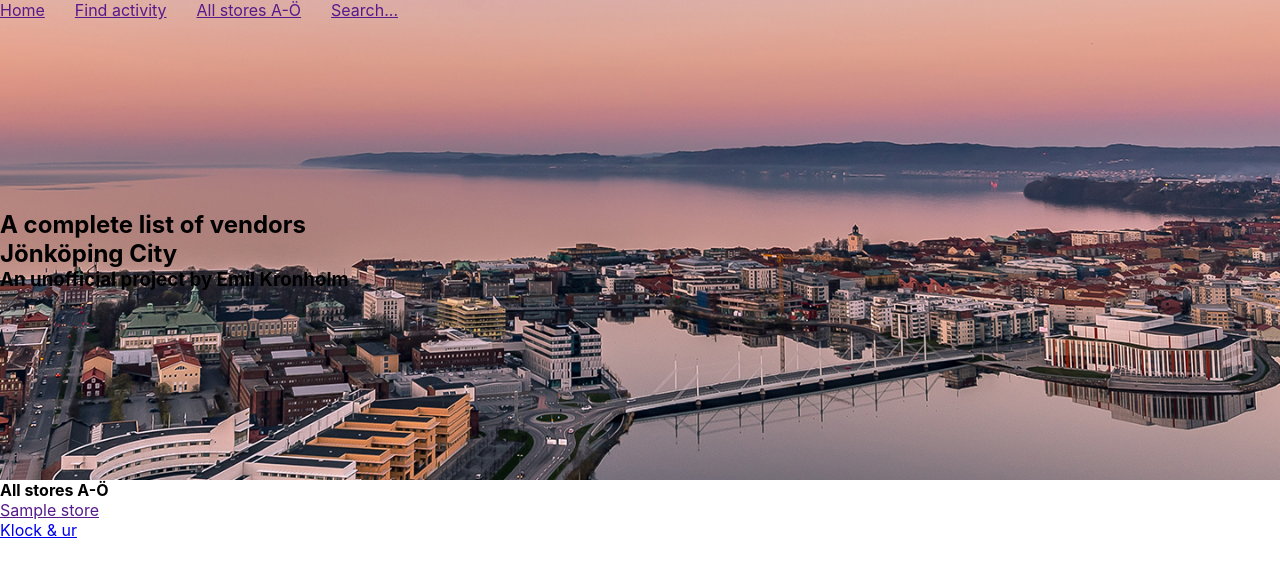
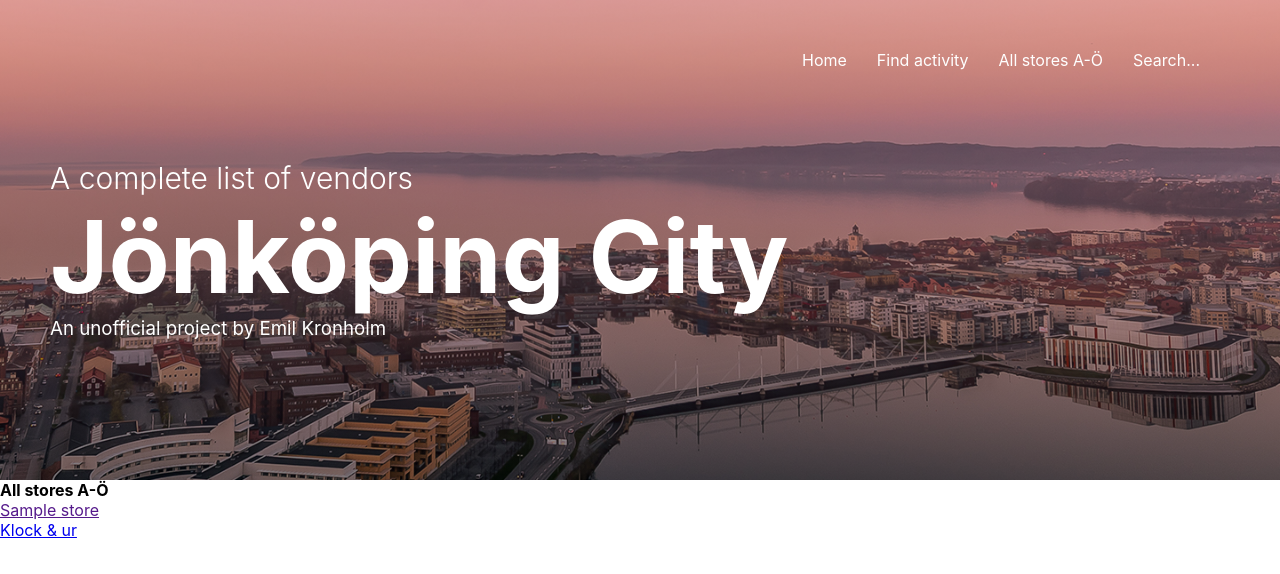
Before and after one commit to EmilKronholm/jkpg-city, a plain HTML site: page frontend/index.html in a window 1280 px wide. Drawn offline with Linux system fonts and the light colour scheme; no server answers.

Commit message:
Update style.css

```diff
--- a/frontend/style.css
+++ b/frontend/style.css
@@ -8,29 +8,56 @@
 }
 
 header {
-    padding: 0;
-    margin: 0;
-    background-image: url("./images/jkpg-city-sky.jpg");
     height: 60vh;
+
+    background: linear-gradient(rgba(215, 131, 131, 0.5), rgba(0, 0, 0, 0.5)),
+        url("./images/jkpg-city-sky.jpg");
     background-size: cover;
     background-repeat: no-repeat;
     background-position: 10%;
+
+    color: white;
+    display: grid;
+
+    padding: 50px;
 }
 
 header menu {
-
+    justify-content: right;
+    margin-left: auto;
 }
 
 header menu ul {
     color: white;
     display: inline-flex;
     list-style: none;
+
+    justify-content: left;
+    text-align: right;
 }
 
 header menu ul li {
     padding-right: 30px;
 }
 
-header {
-    display: grid
+header menu ul li a {
+    color: white;
+    text-decoration: none;
 }
+
+header menu ul li a:hover {
+    color: rgb(220, 220, 220);
+}
+
+header section h2 {
+    font-weight: 300;
+    font-size: 30px;
+}
+
+header section h1 {
+    font-size: 100px;
+}
+
+header section h3 {
+    font-weight: 400;
+}
```
